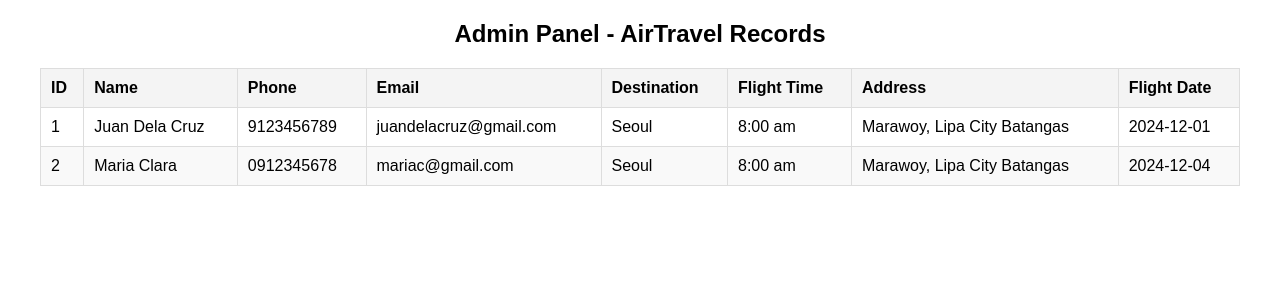
After one commit to salivioeugenegarett/AirTravel, a PHP site: page /records.php in a window 1280 px wide. The commit adds this page. Shown: the top 300 px of the page. Run offline with PHP 8.4, Linux system fonts and the light colour scheme; data comes from the database, SQL or seed files in the repository; both versions use the stored data as it was after the commit.

Commit message:
7th commit

```diff
--- a/booking.html
+++ b/booking.html
@@ -9,7 +9,7 @@
             font-family: Arial, sans-serif;
             margin: 0;
             padding: 20px;
-            background-image: url('photos/air_travel.webp');
+            background-image: url('https://airtravel-cfo8.onrender.com/static/images/AirTravel_Cover.jpg');
             background-size: cover;
             background-color: #f0f0f0;
         }
--- /dev/null
+++ b/records.php
@@ -0,0 +1,101 @@
+<?php
+// Connect to SQLite database
+$dbname = 'airtravel.db'; // SQLite database file
+$conn = new SQLite3($dbname);
+
+// Check connection
+if (!$conn) {
+    die("Connection failed: " . $conn->lastErrorMsg());
+}
+
+// Query to fetch all records from the bookings table
+$query = "SELECT * FROM bookings";
+$result = $conn->query($query);
+
+if (!$result) {
+    die("Error retrieving data: " . $conn->lastErrorMsg());
+}
+?>
+<!DOCTYPE html>
+<html lang="en">
+<head>
+    <meta charset="UTF-8">
+    <meta name="viewport" content="width=device-width, initial-scale=1.0">
+    <title>Admin Panel - AirTravel Records</title>
+    <style>
+        body {
+            font-family: Arial, sans-serif;
+            margin: 20px;
+        }
+        table {
+            width: 100%;
+            border-collapse: collapse;
+            margin-top: 20px;
+        }
+        table, th, td {
+            border: 1px solid #ddd;
+        }
+        th, td {
+            padding: 10px;
+            text-align: left;
+        }
+        th {
+            background-color: #f4f4f4;
+        }
+        tr:nth-child(even) {
+            background-color: #f9f9f9;
+        }
+        tr:hover {
+            background-color: #f1f1f1;
+        }
+        .container {
+            max-width: 1200px;
+            margin: auto;
+        }
+        .title {
+            text-align: center;
+            font-size: 24px;
+            margin-bottom: 20px;
+        }
+    </style>
+</head>
+<body>
+    <div class="container">
+        <h1 class="title">Admin Panel - AirTravel Records</h1>
+        <table>
+            <thead>
+                <tr>
+                    <th>ID</th>
+                    <th>Name</th>
+                    <th>Phone</th>
+                    <th>Email</th>
+                    <th>Destination</th>
+                    <th>Flight Time</th>
+                    <th>Address</th>
+                    <th>Flight Date</th>
+                </tr>
+            </thead>
+            <tbody>
+                <?php
+                while ($row = $result->fetchArray(SQLITE3_ASSOC)) {
+                    echo "<tr>";
+                    echo "<td>" . htmlspecialchars($row['id']) . "</td>";
+                    echo "<td>" . htmlspecialchars($row['name']) . "</td>";
+                    echo "<td>" . htmlspecialchars($row['phone']) . "</td>";
+                    echo "<td>" . htmlspecialchars($row['email']) . "</td>";
+                    echo "<td>" . htmlspecialchars($row['destination']) . "</td>";
+                    echo "<td>" . htmlspecialchars($row['flight_time']) . "</td>";
+                    echo "<td>" . htmlspecialchars($row['address']) . "</td>";
+                    echo "<td>" . htmlspecialchars($row['flight_date']) . "</td>";
+                    echo "</tr>";
+                }
+                ?>
+            </tbody>
+        </table>
+    </div>
+</body>
+</html>
+<?php
+// Close connection
+$conn->close();
+?>
```
Also changed, not shown: docker-compose.yml (+2 -7 lines), index.html (+17 -4 lines), index.php (+40 -19 lines), airtravel.db, static/images/AirTravel_Cover.jpg (added), 1 other file.
